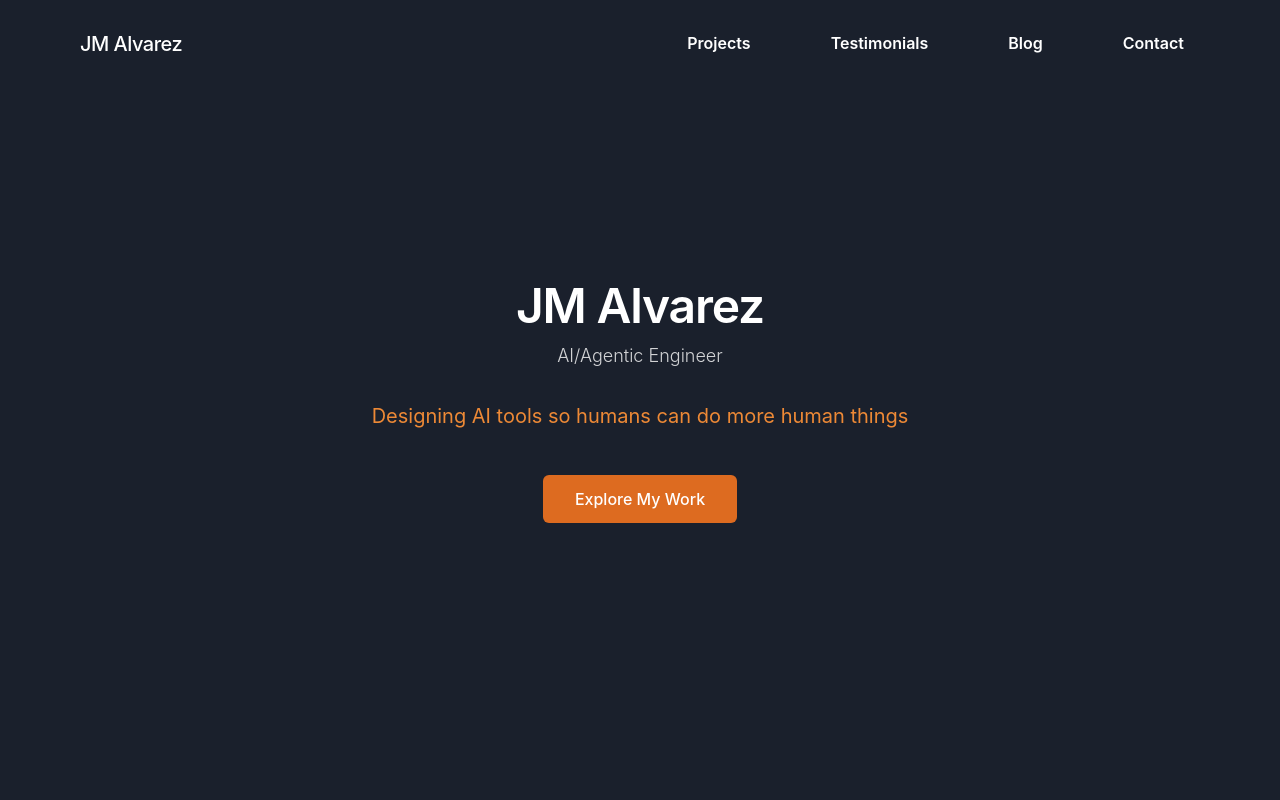
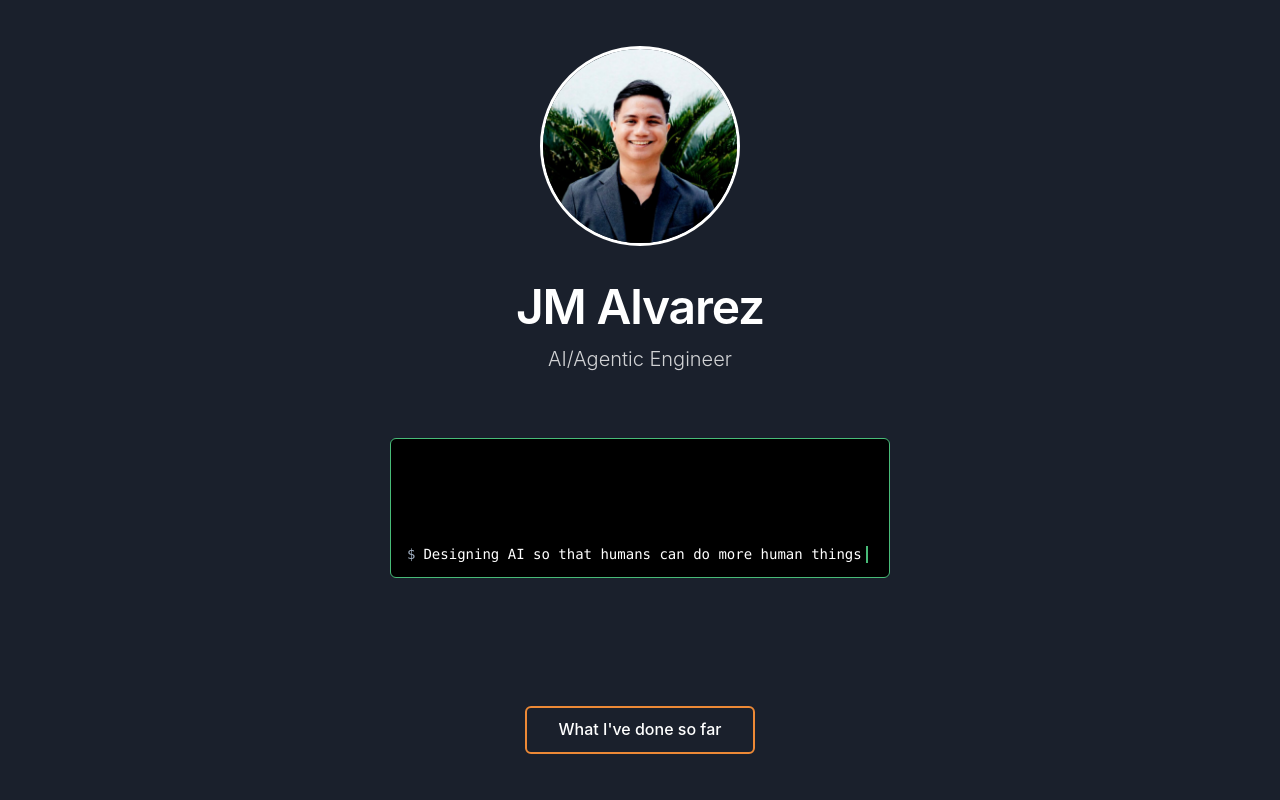
Before and after one commit to thatjuancodes/thejuan.codes, a React (Create React App) app: page / in a window 1280 px wide. Shown: the top 800 px of the page. Built offline with nearby package versions, Linux system fonts and the light colour scheme.

Commit message:
improve landing section animations

```diff
--- a/src/components/Hero/Hero.tsx
+++ b/src/components/Hero/Hero.tsx
@@ -1,14 +1,65 @@
-import React from 'react';
+import React, { useState, useEffect, useMemo } from 'react';
 import {
   Box,
   Container,
   Heading,
   Text,
   Button,
+  Image,
   VStack,
 } from '@chakra-ui/react';
 
 const Hero: React.FC = () => {
+  const [currentSloganIndex, setCurrentSloganIndex] = useState(0);
+  const [displayedText, setDisplayedText] = useState('');
+  const [isTyping, setIsTyping] = useState(true);
+  const [completedLines, setCompletedLines] = useState<string[]>([]);
+  const [lastCompletedSlogan, setLastCompletedSlogan] = useState<string>('');
+
+  const slogans = useMemo(() => [
+    "Designing AI so that humans can do more human things",
+    "Nomadically moving baby to different parts of the world...",
+    "Mining public data to train Machines...",
+    "Doing sketchy stuff on weekends...",
+    "Parsing secret love letters online"
+  ], []);
+
+  useEffect(() => {
+    let timeout: ReturnType<typeof setTimeout>;
+
+    if (isTyping) {
+      const currentSlogan = slogans[currentSloganIndex];
+      if (displayedText.length < currentSlogan.length) {
+        timeout = setTimeout(() => {
+          setDisplayedText(currentSlogan.slice(0, displayedText.length + 1));
+        }, 100);
+      } else {
+        timeout = setTimeout(() => {
+          setIsTyping(false);
+          setLastCompletedSlogan(currentSlogan);
+        }, 2000); // Pause at end of typing
+      }
+    } else {
+      // Instead of deleting, just move to next slogan
+      timeout = setTimeout(() => {
+        // Add the last completed slogan to history when starting new line
+        if (lastCompletedSlogan) {
+          setCompletedLines(prev => {
+            const newLines = [...prev, lastCompletedSlogan];
+            return newLines.slice(-3); // Keep only last 3 lines
+          });
+        }
+
+        setCurrentSloganIndex((prev) => (prev + 1) % slogans.length);
+        setDisplayedText(''); // Start fresh
+        setIsTyping(true);
+        setLastCompletedSlogan(''); // Clear the last completed slogan
+      }, 1000); // Shorter pause before next slogan
+    }
+
+    return () => clearTimeout(timeout);
+  }, [displayedText, isTyping, currentSloganIndex, slogans, lastCompletedSlogan]);
+
   const handleExploreClick = (): void => {
     const projectsSection = document.getElementById('projects');
     if (projectsSection) {
@@ -30,56 +81,161 @@ const Hero: React.FC = () => {
       bg="gray.800"
     >
       <Container maxW="2xl">
-        <VStack gap={1} textAlign="center" color="white">
+        <Box textAlign="center" color="white">
+          <Box
+            mb={8}
+            display="flex"
+            justifyContent="center"
+          >
+            <Box
+              width={{ base: '150px', md: '200px' }}
+              height={{ base: '150px', md: '200px' }}
+              borderRadius="full"
+              overflow="hidden"
+              border="3px solid"
+              borderColor="white"
+            >
+              <Image
+                src="/profile.jpeg"
+                alt="JM Alvarez - AI/Agentic Engineer"
+                width="100%"
+                height="100%"
+                objectFit="cover"
+              />
+            </Box>
+          </Box>
+
           <Heading
             as="h1"
             fontSize={{ base: '4xl', md: '5xl' }}
             fontWeight="semibold"
             letterSpacing="tight"
+            mb={2}
           >
             JM Alvarez
           </Heading>
 
           <Text
-            mt={1}
-            mb={2}
-            fontSize={{ base: 'lg', md: 'lg' }}
+            fontSize={{ base: 'lg', md: 'xl' }}
             color="white"
             opacity={0.8}
             fontWeight="light"
+            mb={16}
           >
             AI/Agentic Engineer
           </Text>
 
-          <Heading
-            as="h2"
-            mt={5}
-            mb={5}
-            fontSize={{ base: 'lg', md: 'xl' }}
-            color="orange.400"
-            fontWeight="normal"
-            lineHeight="relaxed"
+          <Box
+            mb={32}
+            display="flex"
+            justifyContent="center"
           >
-            Designing AI tools so humans can do more human things
-          </Heading>
+            <Box
+              width={{ base: '300px', md: '500px' }}
+              height={{ base: '120px', md: '140px' }}
+              fontFamily="mono"
+              fontSize={{ base: 'xs', md: 'sm' }}
+              color="green.400"
+              bg="black"
+              px={4}
+              py={3}
+              borderRadius="md"
+              border="1px solid"
+              borderColor="green.400"
+              overflow="hidden"
+            >
+              <VStack align="stretch" spacing={1} height="100%" justify="flex-end">
+                {/* Show last 3 completed lines */}
+                {completedLines.map((line, index) => (
+                  <Text key={index} color="gray.300" fontSize="inherit" textAlign="left">
+                    $ {line}
+                  </Text>
+                ))}
+
+                {/* Current typing line */}
+                <Box display="flex" alignItems="center" textAlign="left">
+                  <Text as="span" color="gray.400" mr={2}>
+                    $
+                  </Text>
+                  <Text as="span" color="white">
+                    {displayedText}
+                  </Text>
+                  <Box
+                    as="span"
+                    width="2px"
+                    height="1.2em"
+                    bg="green.400"
+                    ml={1}
+                    animation="blink 1s infinite"
+                    sx={{
+                      '@keyframes blink': {
+                        '0%, 50%': { opacity: 1 },
+                        '51%, 100%': { opacity: 0 },
+                      },
+                    }}
+                  />
+                </Box>
+              </VStack>
+            </Box>
+          </Box>
 
           <Button
             size="lg"
-            mt={5}
             onClick={handleExploreClick}
             aria-label="Explore my work and projects"
-            bg="orange.500"
-            color="white"
-            _hover={{ bg: 'orange.600' }}
             px={8}
             py={3}
             borderRadius="md"
             fontWeight="medium"
             fontSize="md"
+            position="relative"
+            overflow="hidden"
+            bg="transparent"
+            color="white"
+            border="2px solid"
+            borderColor="orange.400"
+            animation="bounce 2s ease-in-out infinite"
+            _before={{
+              content: '""',
+              position: 'absolute',
+              top: 0,
+              left: '-100%',
+              width: '100%',
+              height: '100%',
+              background: 'linear-gradient(90deg, transparent, rgba(255, 255, 255, 0.4), transparent)',
+              transition: 'left 0.5s',
+            }}
+            _hover={{
+              bg: 'linear-gradient(135deg, #ff6b35, #f7931e, #ff8c42)',
+              borderColor: 'transparent',
+              transform: 'translateY(-2px)',
+              boxShadow: '0 10px 25px rgba(255, 107, 53, 0.3)',
+              animation: 'none',
+              _before: {
+                left: '100%',
+              },
+            }}
+            _active={{
+              transform: 'translateY(0)',
+            }}
+            transition="all 0.3s ease"
+            sx={{
+              '@keyframes bounce': {
+                '0%, 20%, 50%, 80%, 100%': {
+                  transform: 'translateY(0)',
+                },
+                '40%': {
+                  transform: 'translateY(-8px)',
+                },
+                '60%': {
+                  transform: 'translateY(-4px)',
+                },
+              },
+            }}
           >
-            Explore My Work
+            What I've done so far
           </Button>
-        </VStack>
+        </Box>
       </Container>
     </Box>
   );
--- a/src/components/Navigation/Navigation.tsx
+++ b/src/components/Navigation/Navigation.tsx
@@ -1,4 +1,4 @@
-import React from 'react';
+import React, { useState, useEffect } from 'react';
 import {
   Box,
   Flex,
@@ -8,6 +8,23 @@ import {
 } from '@chakra-ui/react';
 
 const Navigation: React.FC = () => {
+  const [isVisible, setIsVisible] = useState(false);
+
+  useEffect(() => {
+    const handleScroll = () => {
+      const scrollPosition = window.scrollY;
+      const heroHeight = window.innerHeight; // Height of the landing section
+
+      // Show navbar when scrolled past the landing section
+      setIsVisible(scrollPosition > heroHeight * 0.8);
+    };
+
+    window.addEventListener('scroll', handleScroll);
+
+    // Cleanup event listener
+    return () => window.removeEventListener('scroll', handleScroll);
+  }, []);
+
   const scrollToSection = (sectionId: string): void => {
     const element = document.getElementById(sectionId);
     if (element) {
@@ -30,22 +47,26 @@ const Navigation: React.FC = () => {
       width="100%"
       top={0}
       zIndex={50}
+      transform={isVisible ? 'translateY(0)' : 'translateY(-100%)'}
+      transition="transform 0.3s ease-in-out"
+      opacity={isVisible ? 1 : 0}
     >
       <Container maxW="6xl">
         <Flex justify="space-between" align="center">
           <Text
             fontSize="xl"
-            fontWeight="medium"
+            fontWeight="bold"
             letterSpacing="tight"
           >
             JM Alvarez
           </Text>
 
-          <Flex gap={12}>
+          <Flex gap={4}>
             <Button
               variant="ghost"
               color="white"
-              _hover={{ color: 'green.400' }}
+              textTransform="uppercase"
+              _hover={{ color: 'orange.400' }}
               onClick={() => scrollToSection('projects')}
               aria-label="Navigate to Projects section"
             >
@@ -55,7 +76,8 @@ const Navigation: React.FC = () => {
             <Button
               variant="ghost"
               color="white"
-              _hover={{ color: 'green.400' }}
+              textTransform="uppercase"
+              _hover={{ color: 'orange.400' }}
               onClick={() => scrollToSection('testimonials')}
               aria-label="Navigate to Testimonials section"
             >
@@ -65,7 +87,8 @@ const Navigation: React.FC = () => {
             <Button
               variant="ghost"
               color="white"
-              _hover={{ color: 'green.400' }}
+              textTransform="uppercase"
+              _hover={{ color: 'orange.400' }}
               onClick={() => scrollToSection('blog')}
               aria-label="Navigate to Blog section"
             >
@@ -75,7 +98,8 @@ const Navigation: React.FC = () => {
             <Button
               variant="ghost"
               color="white"
-              _hover={{ color: 'green.400' }}
+              textTransform="uppercase"
+              _hover={{ color: 'orange.400' }}
               onClick={() => scrollToSection('contact')}
               aria-label="Navigate to Contact section"
             >
--- a/src/index.css
+++ b/src/index.css
@@ -1,10 +1,15 @@
 @import url('https://fonts.googleapis.com/css2?family=Inter:wght@300;400;500;600;700&family=Roboto:wght@300;400;500;700&family=Merriweather:wght@400;700&display=swap');
+
+html {
+  background-color: #1a202c; /* gray.800 equivalent */
+}
 
 body {
   margin: 0;
   font-family: 'Roboto', sans-serif;
   -webkit-font-smoothing: antialiased;
   -moz-osx-font-smoothing: grayscale;
+  background-color: #1a202c; /* gray.800 equivalent */
 }
 
 code {
```
Also changed, not shown: profile.jpeg (added), public/profile.jpeg (added).
